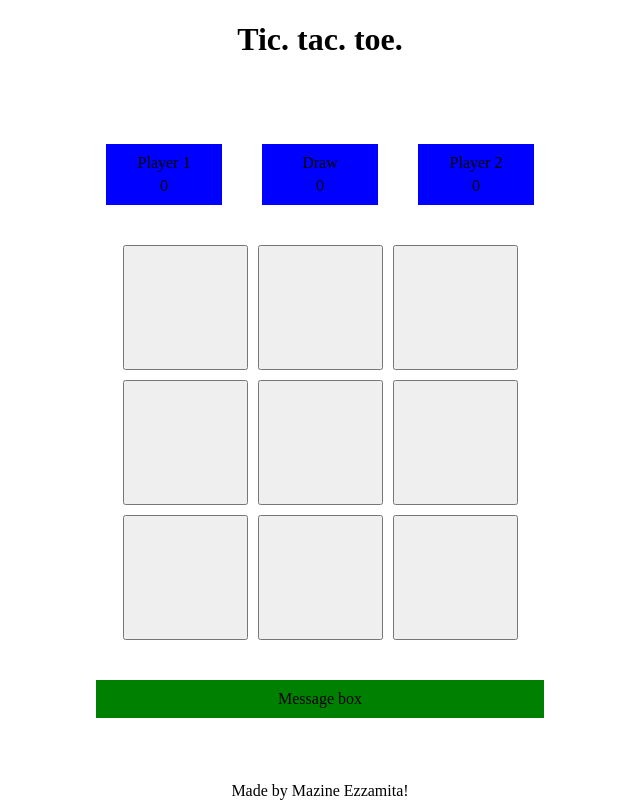
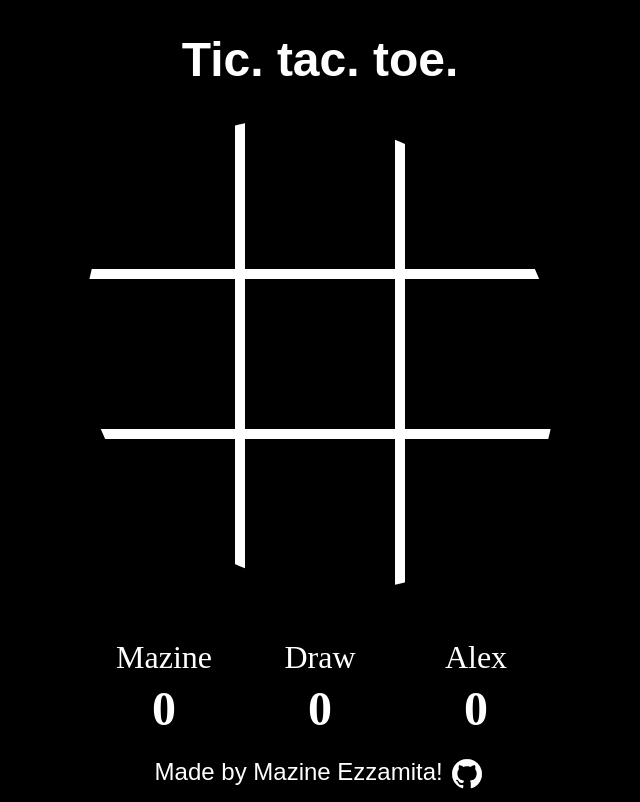
Before and after one commit to MazineEZZ/tic-tac-toe, a plain HTML site: page index.html in a window 1280 px wide. Shown: the whole page, without its empty margins (320-960 px from the left). Drawn offline with Linux system fonts and the light colour scheme; a web font is replaced by a local one.

Commit message:
Tweaked some js code, and changed the whole look of the game

```diff
--- a/index.html
+++ b/index.html
@@ -12,12 +12,21 @@
       <h1>Tic. tac. toe.</h1>
     </header>
     <main>
+      <dialog class="reset-modal">
+        <div class="message">
+          Message
+        </div>
+        <button class="reset"></button>
+      </dialog>
+      <div class="gameboard">
+          <!-- Javascript injected code -->
+      </div>
       <div class="score-dashboard">
         <div class="player1-score">
           <div class="name">Player 1</div>
           <div class="score">0</div>
         </div>
-        <div class="draw-score">
+        <div class="draw-score" id="drawScore">
           <div class="name">Draw</div>
           <div class="score">0</div>
         </div>
@@ -26,17 +35,12 @@
           <div class="score">0</div>
         </div>
       </div>
-      <div class="gameboard">
-
-      </div>
-      <div class="game-status">
-        <div class="message-box">
-          Message box
-        </div>
-      </div>
     </main>
     <footer>
       Made by Mazine Ezzamita!
+      <a href="https://github.com/MazineEZZ">
+        <img src="assets/github(2).png" alt="github">
+      </a>
     </footer>
 </body>
 </html>
--- a/script.js
+++ b/script.js
@@ -1,3 +1,6 @@
+// TODO: Reread the code and understand how each part of the code works
+// Get a book and start writing down each needed stepTRh
+
 let gameboardDiv = document.querySelector(".gameboard");
 
 /**
@@ -60,7 +63,7 @@ function Gameboard() {
         cell.setAttribute("id", `${i}${j}`);
 
         cell.addEventListener("click", () => {
-          let coords = cell.getAttribute("id").split("").map((str) => Number(str))
+          let coords = cell.getAttribute("id").split("").map((str) => parseInt(str))
           cell.textContent = func(coords);
           cell.disabled = true;
         });
@@ -111,6 +114,12 @@ function Gameboard() {
     return false
   }
 
+  const disable = () => {
+    Array.from(gameboardDiv.children).forEach((child) => {
+      child.disabled = true;
+    })
+  };
+
   return {
     getBoard,
     fillCell,
@@ -118,7 +127,8 @@ function Gameboard() {
     isBoardFull,
     isCellFull,
     isWinner,
-    fillBoard
+    fillBoard,
+    disable
   }
 }
 
@@ -147,12 +157,11 @@ function Cell() {
  * whose player's turn and check who won the game
  */
 function GameController(
-  playerOne = "player1",
-  playerTwo = "player2"
+  playerOne = "Mazine",
+  playerTwo = "Alex"
 ) {
   // Inheriting all the functions and properties from the Gameboard factory function
   const board = Gameboard();
-  let gameover = false;
 
   const players = [{
     name: playerOne,
@@ -162,18 +171,24 @@ function GameController(
     value: "O"
   }];
 
+  const setScoreDiv = (number, name) => {
+    let scoreDiv = document.querySelector(`.player${number}-score`);
+    scoreDiv.setAttribute("id", `${name}Score`);
+    scoreDiv.children[0].textContent = name;
+  };
+
+  setScoreDiv(1, playerOne);
+  setScoreDiv(2, playerTwo);
+
   let activePlayer = players[1];
 
   const getActivePlayer = () => {
     activePlayer = (activePlayer === players[0]) ? players[1] : players[0];
   }
 
-  // Returns the game status
-  const getGameStatus = () => gameover;
-
   // Changes game status
-  const changeGameStatus = () => {
-    gameover = true;
+  const gameOver = () => {
+    board.disable()
   }
 
   // Prints winner and changes score
@@ -184,9 +199,9 @@ function GameController(
 
   // Changes the score
   changeScore = (name) => {
-    let scoreDiv = document.querySelector(`.${name}-score`);
+    let scoreDiv = document.querySelector(`#${name}Score`);
     const currScore = scoreDiv.children[1].textContent;
-    scoreDiv.children[1].textContent = +currScore + 1;
+    scoreDiv.children[1].textContent = parseInt(currScore) + 1;
   }
 
   const playRound = (playerCoords) => {
@@ -197,15 +212,14 @@ function GameController(
     // Check if there's a winner
     if (board.isWinner(activePlayer.value)) {
       printWinner();
-      changeGameStatus();
+      gameOver();
     }
 
     // Check if the board is full
     if (board.isCellFull(...playerCoords)) {
-      if (board.isBoardFull()) {
+      if (board.isBoardFull() && !board.isWinner(activePlayer.value)) {
         alert("it's a tie");
         changeScore("draw");
-        changeGameStatus();
       }
     }
 
--- a/styles.css
+++ b/styles.css
@@ -1,15 +1,30 @@
+@import url(https://fonts.googleapis.com/css?family=Indie+Flower);
+
+/* latin */
+@font-face {
+  font-family: 'Montserrat';
+  font-style: normal;
+  font-weight: 300;
+  src: url(https://fonts.gstatic.com/s/montserrat/v26/JTUHjIg1_i6t8kCHKm4532VJOt5-QNFgpCs16Hw5aXo.woff2) format('woff2');
+  unicode-range: U+0000-00FF, U+0131, U+0152-0153, U+02BB-02BC, U+02C6, U+02DA, U+02DC, U+0304, U+0308, U+0329, U+2000-206F, U+2074, U+20AC, U+2122, U+2191, U+2193, U+2212, U+2215, U+FEFF, U+FFFD;
+}
+
+
 html,
 body {
   margin: 0;
   height: 100%;
+  font-family: sans-serif;
+  background-color: black;
+  color: white;
 }
 
 body {
+  font-size: 1.5rem;
   display: flex;
   flex-direction: column;
   justify-content: space-between;
   align-items: center;
-  overflow: hidden;
 }
 
 main {
@@ -25,7 +40,7 @@ main .score-dashboard {
 }
 
 main .score-dashboard > * {
-  background-color: blue;
+  font-family: "Montserrat";
   width: 6rem;
   padding: 10px;
   display: flex;
@@ -34,20 +49,45 @@ main .score-dashboard > * {
   gap: 5px;
 }
 
+main .score-dashboard .name {
+  font-size: 2rem;
+}
+
+main .score-dashboard .score {
+  font-size: 3rem;
+  font-weight: bold;
+}
+
 main .gameboard {
   display: grid;
-  grid-template-columns: repeat(3, 125px);
-  grid-template-rows: repeat(3, 125px);
+  grid-template-columns: repeat(3, 150px);
+  grid-template-rows: repeat(3, 150px);
   gap: 10px;
+  background-color: white;
+  border-radius: 75% 100% / 75% 90%;
 }
 
 main .gameboard > button {
-  font-size: 4rem;
+  position: relative;
+  font-family: "Indie Flower";
+  font-size: 7rem;
+  background-color: black;
+  color: white;
+  border: none;
+  transition: 0.3s;
 }
 
-main .game-status {
-  background-color: green;
-  width: 100%;
-  text-align: center;
+footer {
   padding: 10px;
 }
+
+footer img {
+  filter: invert(100);
+  width: 1.5em;
+  vertical-align: middle;
+  transition: 0.3s;
+}
+
+footer img:hover {
+  transform: scale(1.3) rotate(360deg);
+}
```
Also changed, not shown: assets/github(2).png (added).
